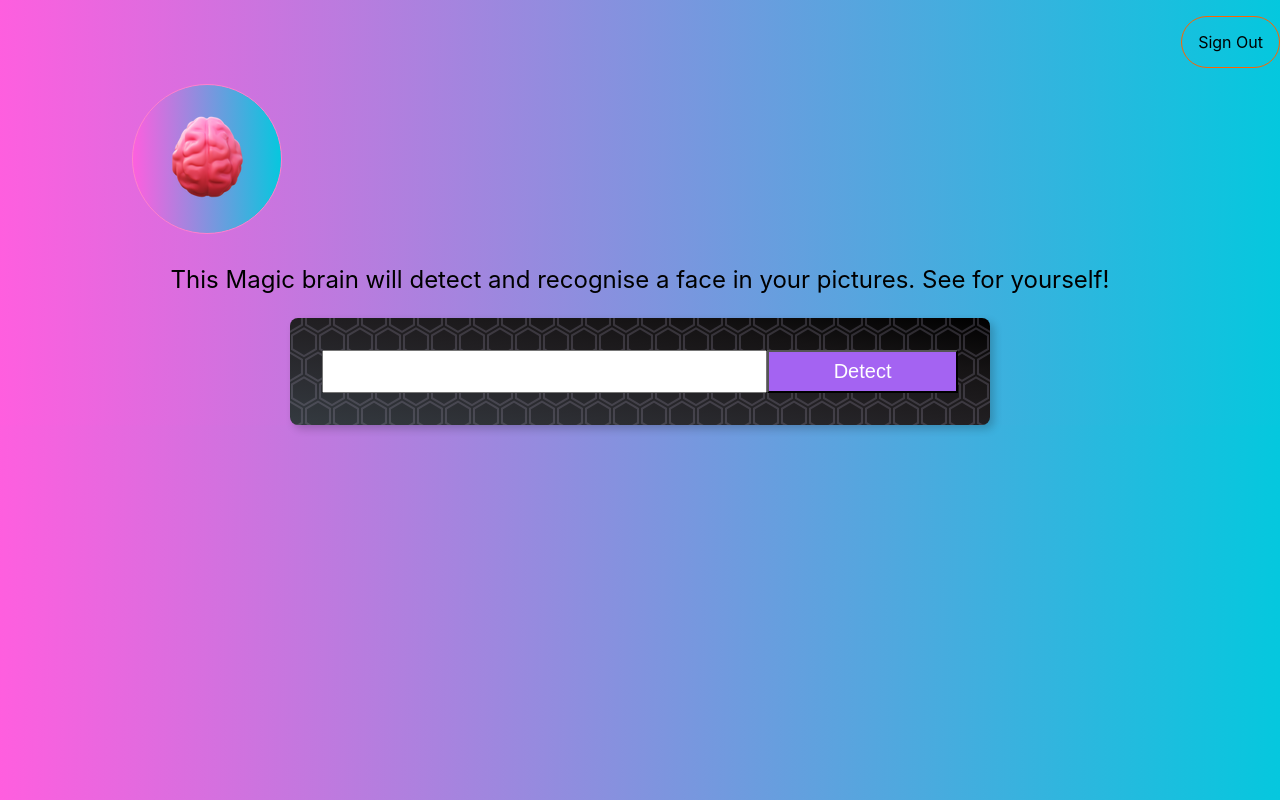
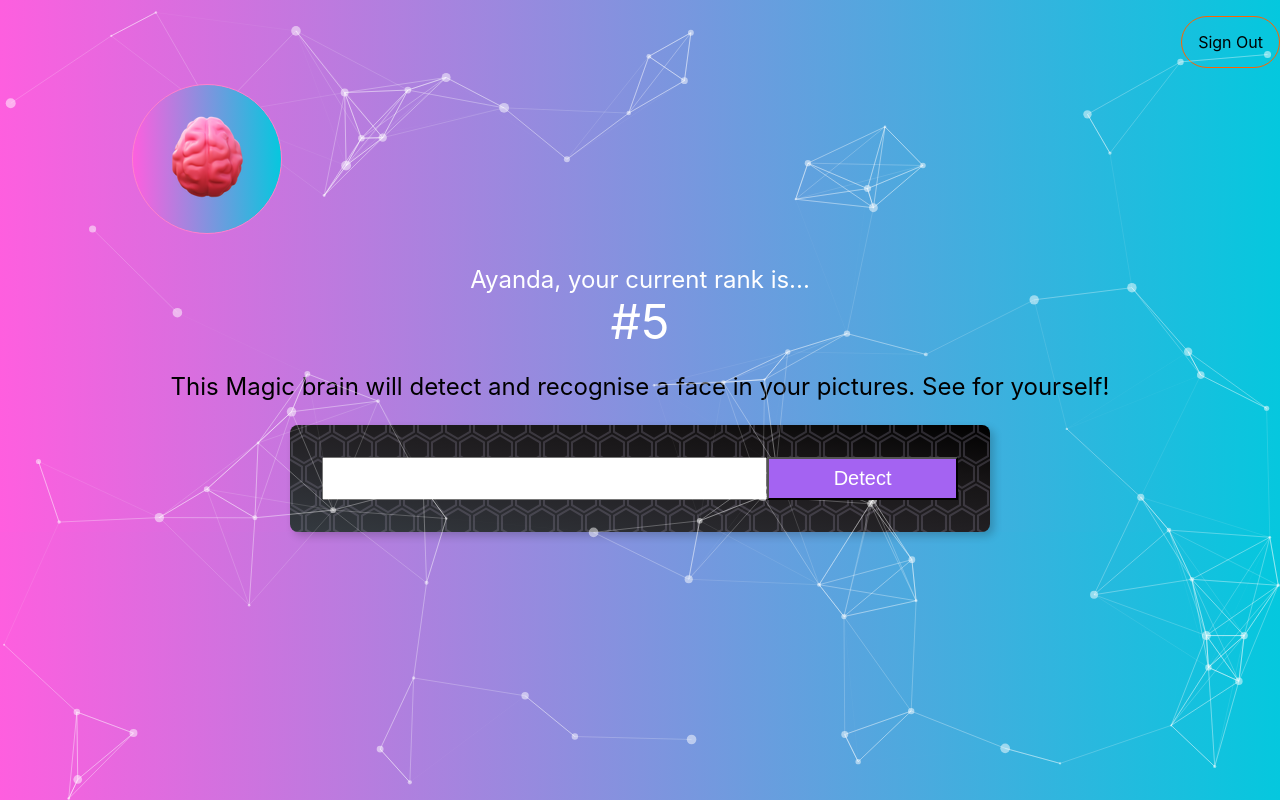
Before and after one commit to ayanda-m/facerecognition, a React (Create React App) app: page / in a window 1280 px wide. Built offline with nearby package versions, Linux system fonts and the light colour scheme.

Commit message:
added particles background

```diff
--- a/package.json
+++ b/package.json
@@ -10,7 +10,9 @@
     "react-dom": "^18.2.0",
     "react-parallax-tilt": "^1.7.120",
     "react-scripts": "5.0.1",
+    "react-tsparticles": "^2.9.3",
     "tachyons": "^4.12.0",
+    "tsparticles": "^2.9.3",
     "web-vitals": "^2.1.4"
   },
   "scripts": {
--- a/src/App.css
+++ b/src/App.css
@@ -2,42 +2,7 @@
   text-align: center;
 }
 
-.center{
+.center {
   display: flex;
   justify-content: center;
 }
-
-.App-logo {
-  height: 40vmin;
-  pointer-events: none;
-}
-
-@media (prefers-reduced-motion: no-preference) {
-  .App-logo {
-    animation: App-logo-spin infinite 20s linear;
-  }
-}
-
-.App-header {
-  background-color: #282c34;
-  min-height: 100vh;
-  display: flex;
-  flex-direction: column;
-  align-items: center;
-  justify-content: center;
-  font-size: calc(10px + 2vmin);
-  color: white;
-}
-
-.App-link {
-  color: #61dafb;
-}
-
-@keyframes App-logo-spin {
-  from {
-    transform: rotate(0deg);
-  }
-  to {
-    transform: rotate(360deg);
-  }
-}
--- a/src/App.js
+++ b/src/App.js
@@ -1,18 +1,40 @@
-import React from 'react';
+import React, { Component } from 'react';
 import './App.css';
 import Navigation from './components/nav/Navigation';
 import Logo from './components/logo/Logo';
+import Rank from './components/rank/Rank';
 import ImageLinkForm from './components/imageLinkForn/ImageLinkForm';
+import Particle from './components/particles/Particle';
 
-function App() {
+class App extends Component {
+  constructor() {
+    super();
+    this.state = {
+      input: ''
+    }
+  }
+
+  onInputChange = event => {
+    console.log(event);
+  }
+
+  onButtonSubmit = () => {
+    console.log('click');
+
+  }
+
+  render() {
     return (
       <div className="App">
+        <Particle />
         <Navigation />
         <Logo />
-      <ImageLinkForm />
+        <Rank />
+        <ImageLinkForm onInputChange={this.onInputChange} onButtonSubmit={this.onButtonSubmit} />
         {/* <FaceRecognition/> */}
       </div>
     );
   }
+}
 
 export default App;
--- a/src/components/imageLinkForn/ImageLinkForm.js
+++ b/src/components/imageLinkForn/ImageLinkForm.js
@@ -1,7 +1,7 @@
 import React from "react";
 import "./ImageLinkForm.css"
 
-function ImageLinkForm() {
+function ImageLinkForm({ onInputChange, onButtonSubmit }) {
     return (
         <div>
             <p className='f3'>
@@ -9,8 +9,10 @@ function ImageLinkForm() {
             </p>
             <div className='center'>
                 <div className=' center form pa4 br3 shadow-5'>
-                    <input className='f4 pa2 w-70 center' type={'text'} />
-                    <button className='w-30 grow f4 link ph3 pv2 dib white bg-light-purple'>Detect</button>
+                    <input className='f4 pa2 w-70 center' type={'text'} onChange={onInputChange} />
+                    <button className='w-30 grow f4 link ph3 pv2 dib white bg-light-purple' onClick={onButtonSubmit}>
+                        Detect
+                    </button>
                 </div>
             </div>
         </div>
--- /dev/null
+++ b/src/components/particles/Particle.js
@@ -0,0 +1,89 @@
+import { useCallback } from "react";
+import Particles from "react-tsparticles";
+import { loadFull } from "tsparticles";
+
+function Particle() {
+    const particlesInit = useCallback(async engine => {
+        await loadFull(engine);
+    }, []);
+
+    const particlesLoaded = useCallback(async container => {
+    }, []);
+
+    return (
+        <Particles
+            id="tsparticles"
+            init={particlesInit}
+            loaded={particlesLoaded}
+            options={{
+                fpsLimit: 120,
+                interactivity: {
+                    events: {
+                        onClick: {
+                            enable: false,
+                            mode: "push",
+                        },
+                        onHover: {
+                            enable: true,
+                            mode: "repulse",
+                        },
+                        resize: true,
+                    },
+                    modes: {
+                        push: {
+                            quantity: 4,
+                        },
+                        repulse: {
+                            distance: 200,
+                            duration: 0.4,
+                        },
+                    },
+                },
+                particles: {
+                    color: {
+                        value: "#ffffff",
+                    },
+                    links: {
+                        color: "#ffffff",
+                        distance: 150,
+                        enable: true,
+                        opacity: 0.5,
+                        width: 1,
+                    },
+                    collisions: {
+                        enable: true,
+                    },
+                    move: {
+                        directions: "none",
+                        enable: true,
+                        outModes: {
+                            default: "bounce",
+                        },
+                        random: false,
+                        speed: 3,
+                        straight: false,
+                    },
+                    number: {
+                        density: {
+                            enable: true,
+                            area: 800,
+                        },
+                        value: 80,
+                    },
+                    opacity: {
+                        value: 0.5,
+                    },
+                    shape: {
+                        type: "circle",
+                    },
+                    size: {
+                        value: { min: 1, max: 5 },
+                    },
+                },
+                detectRetina: true,
+            }}
+        />
+    );
+};
+
+export default Particle;
--- /dev/null
+++ b/src/components/rank/Rank.js
@@ -0,0 +1,15 @@
+import React from "react";
+
+function Rank() {
+    return (
+        <div>
+            <div className="white f3">
+                {'Ayanda, your current rank is...'}
+            </div>
+            <div className="white f1">
+                {'#5'}
+            </div>
+        </div>
+    )
+}
+export default Rank;
```
Also changed, not shown: 1 other file (tests, documents, lock files or other folders). Lines whose indentation alone changed are shown as unchanged.
